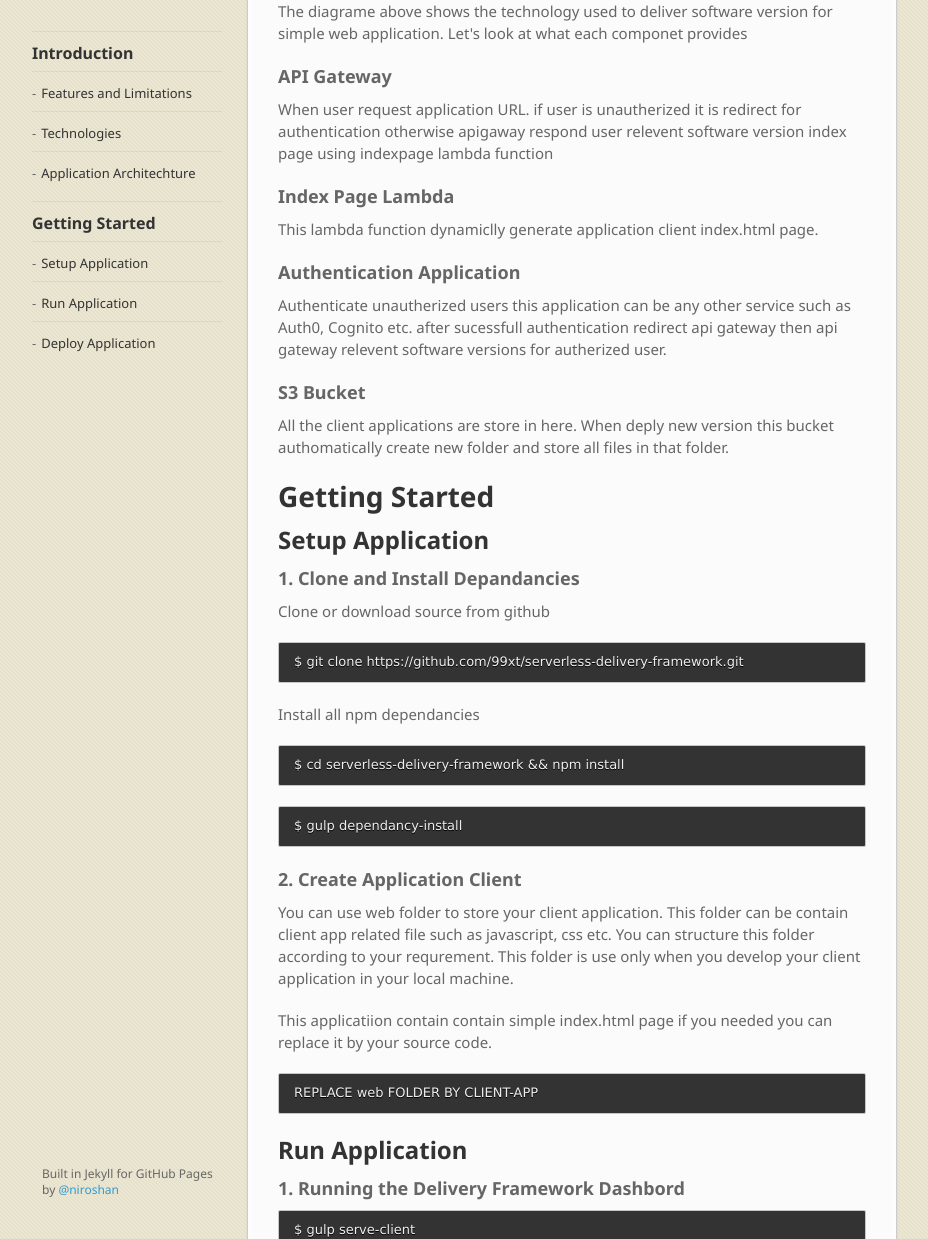
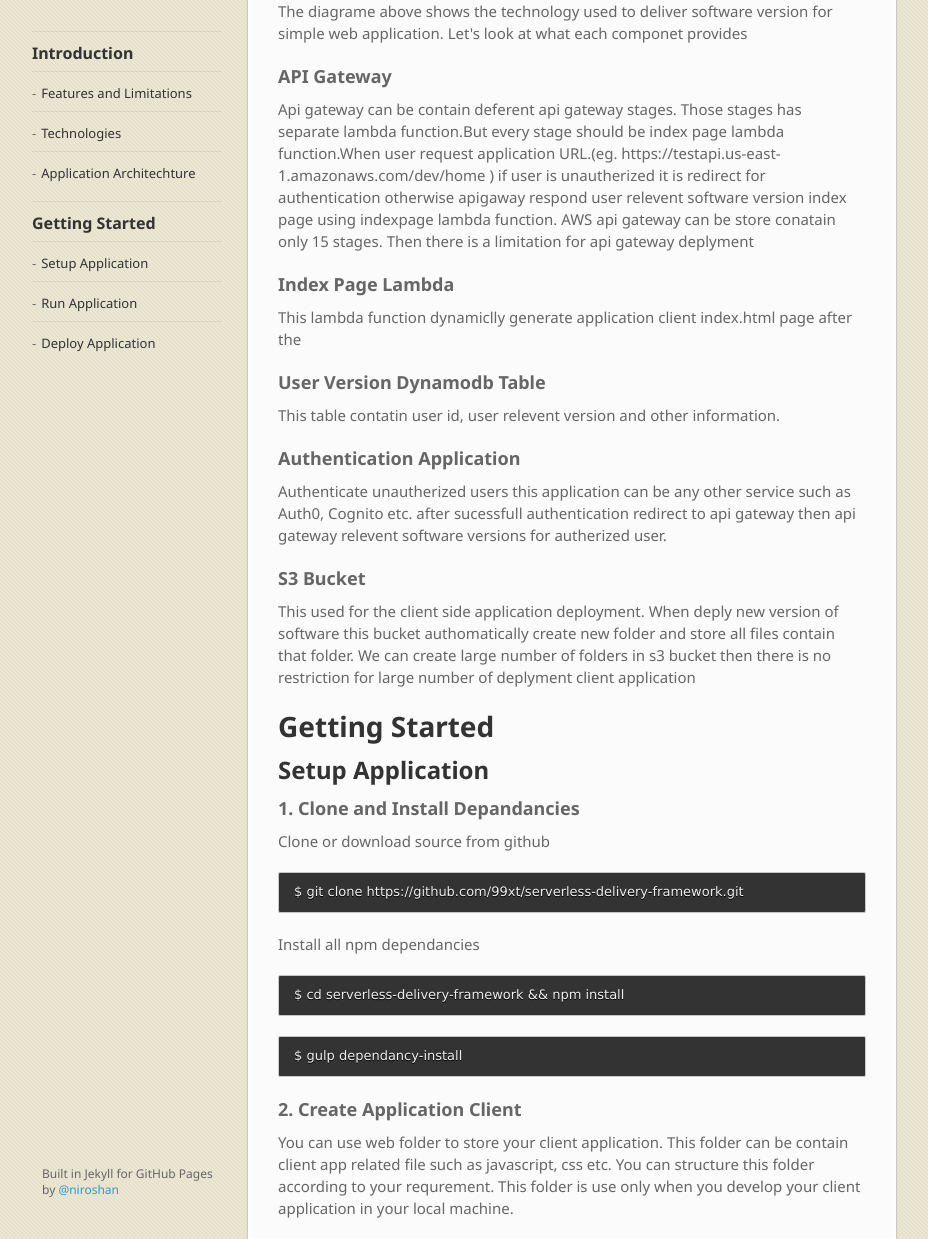
Before and after one commit to 99x/serverless-delivery-framework, a Jekyll site: the page built from docs/index.md, in a window 1280 px wide and 1400 px high, scrolled down 1490 px. Shown: the part 161-1400 px from the top of the window, without its empty margins (68-996 px from the left). Built offline with Jekyll 4.4.1, drawn with Linux system fonts in a browser that asks for light colours; nearby versions of some CDN libraries; some web fonts are replaced.

Commit message:
change doc for intro:

```diff
--- a/docs/_layouts/home.html
+++ b/docs/_layouts/home.html
@@ -34,13 +34,15 @@
         <p><img src="https://github.com/niroshannrsh/serverless-delivery-framework/blob/master/docs/img/Relese-pipeline-1.jpg?raw=true"></p>
         <p> The diagrame above shows the technology used to deliver software version for simple web application. Let's look at what each componet provides</p>
         <h3>API Gateway</h3>
-        <p> When user request application URL. if user is unautherized it is redirect for authentication otherwise apigaway respond user relevent software version index page using indexpage lambda function</p>
+        <p>  Api gateway can be contain deferent api gateway stages. Those stages has separate lambda function.But every stage should be index page lambda function.When user request application URL.(eg. https://testapi.us-east-1.amazonaws.com/dev/home ) if user is unautherized it is redirect for authentication otherwise apigaway respond user relevent software version index page using indexpage lambda function. AWS api gateway can be store conatain only 15 stages. Then there is a limitation for api gateway deplyment</p>
         <h3> Index Page Lambda</h3>
-        <p> This lambda function dynamiclly generate application client index.html page.</p>
+        <p> This lambda function dynamiclly generate application client index.html page after the </p>
+        <h3>User Version Dynamodb Table</h3>
+        <p> This table contatin user id, user relevent version and other information.</p>
         <h3> Authentication Application</h3>
-        <p> Authenticate unautherized users this application can be any other service such as Auth0, Cognito etc. after sucessfull authentication redirect api gateway then api gateway relevent software versions for autherized user.</p>
+        <p> Authenticate unautherized users this application can be any other service such as Auth0, Cognito etc. after sucessfull authentication redirect to api gateway then api gateway relevent software versions for autherized user.</p>
         <h3>S3 Bucket</h3>
-        <p> All the client applications are store in here. When deply new version this bucket authomatically create new folder and store all files in that folder.</P>
+        <p> This used for the client side application deployment. When deply new version of software this bucket authomatically create new folder and store all files contain that folder. We can create large number of folders in s3 bucket then there is no restriction  for large number of deplyment client application</P>
 
         <h1>Getting Started</h1>
         <h2>Setup Application</h2>
```
